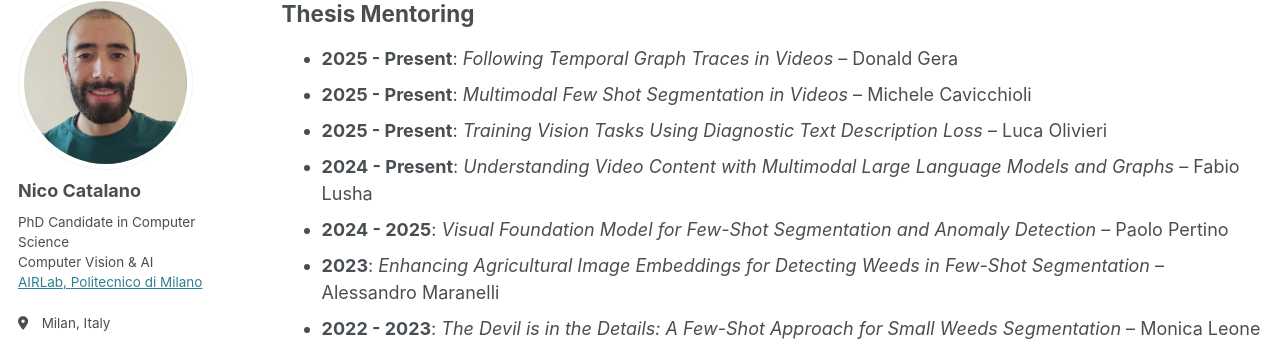
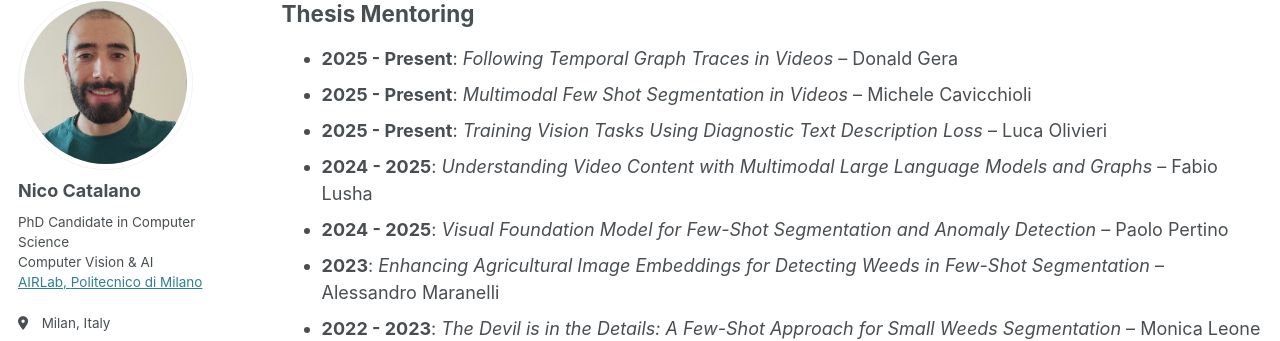
Before and after one commit to NicoCatalano/NicoCatalano.github.io, a Jekyll site: the page built from _pages/cv.md, in a window 1280 px wide and 900 px high, scrolled down 2038 px. Shown: the part 104-445 px from the top of the window. Built offline with Jekyll 4.4.1, drawn with Linux system fonts in a browser that asks for light colours; some web fonts are replaced.

Commit message:
fix typo tesisti

```diff
--- a/_pages/cv.md
+++ b/_pages/cv.md
@@ -65,7 +65,7 @@ My research focuses on Artificial Intelligence, Robotics, and Autonomous Systems
 - **2025 - Present**: *Following Temporal Graph Traces in Videos* – Donald Gera
 - **2025 - Present**: *Multimodal Few Shot Segmentation in Videos* – Michele Cavicchioli
 - **2025 - Present**: *Training Vision Tasks Using Diagnostic Text Description Loss* – Luca Olivieri
-- **2024 - Present**: *Understanding Video Content with Multimodal Large Language Models and Graphs* – Fabio Lusha
+- **2024 - 2025**: *Understanding Video Content with Multimodal Large Language Models and Graphs* – Fabio Lusha
 - **2024 - 2025**: *Visual Foundation Model for Few-Shot Segmentation and Anomaly Detection* – Paolo Pertino
 - **2023**: *Enhancing Agricultural Image Embeddings for Detecting Weeds in Few-Shot Segmentation* – Alessandro Maranelli
 - **2022 - 2023**: *The Devil is in the Details: A Few-Shot Approach for Small Weeds Segmentation* – Monica Leone
```
